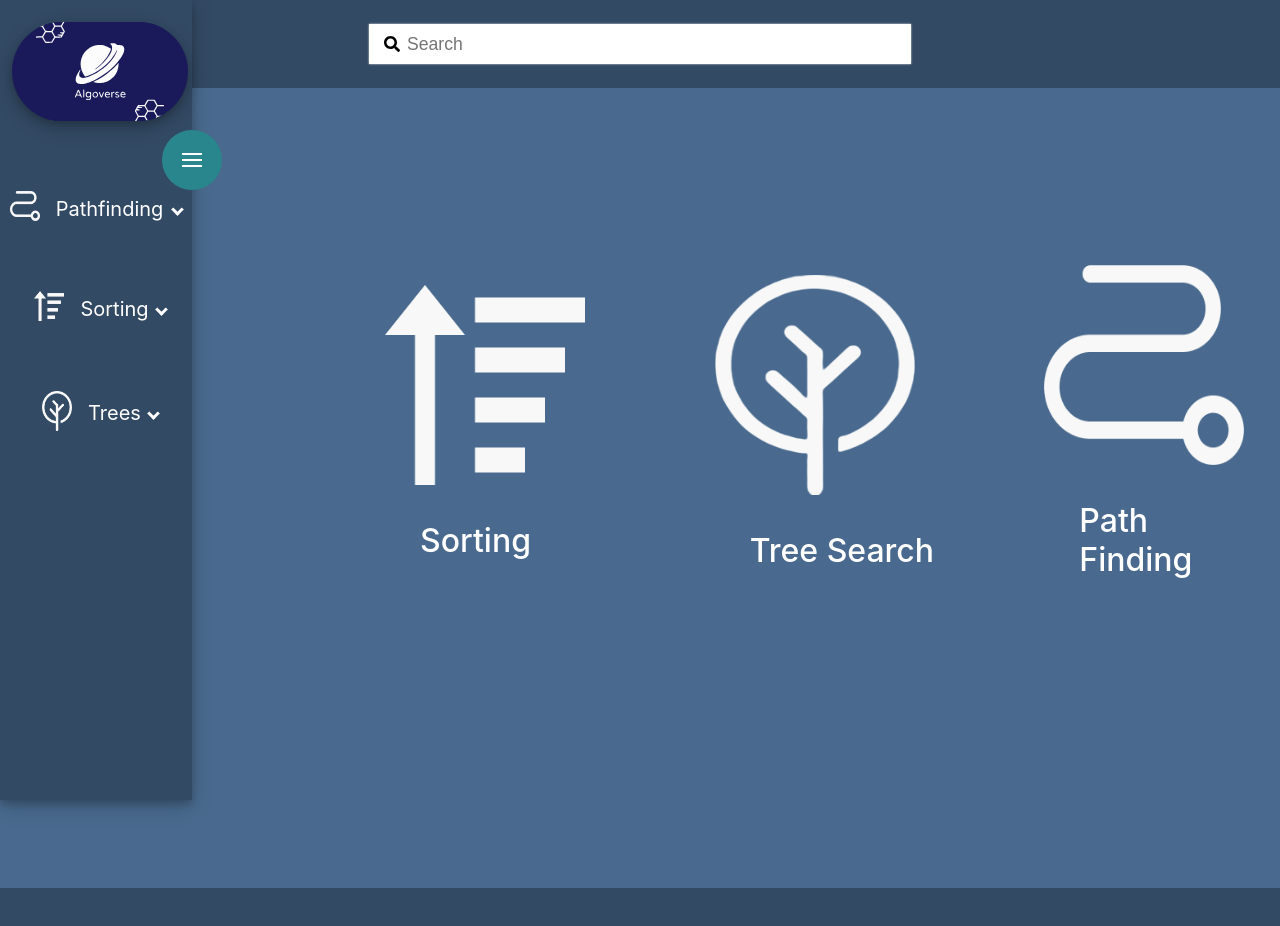
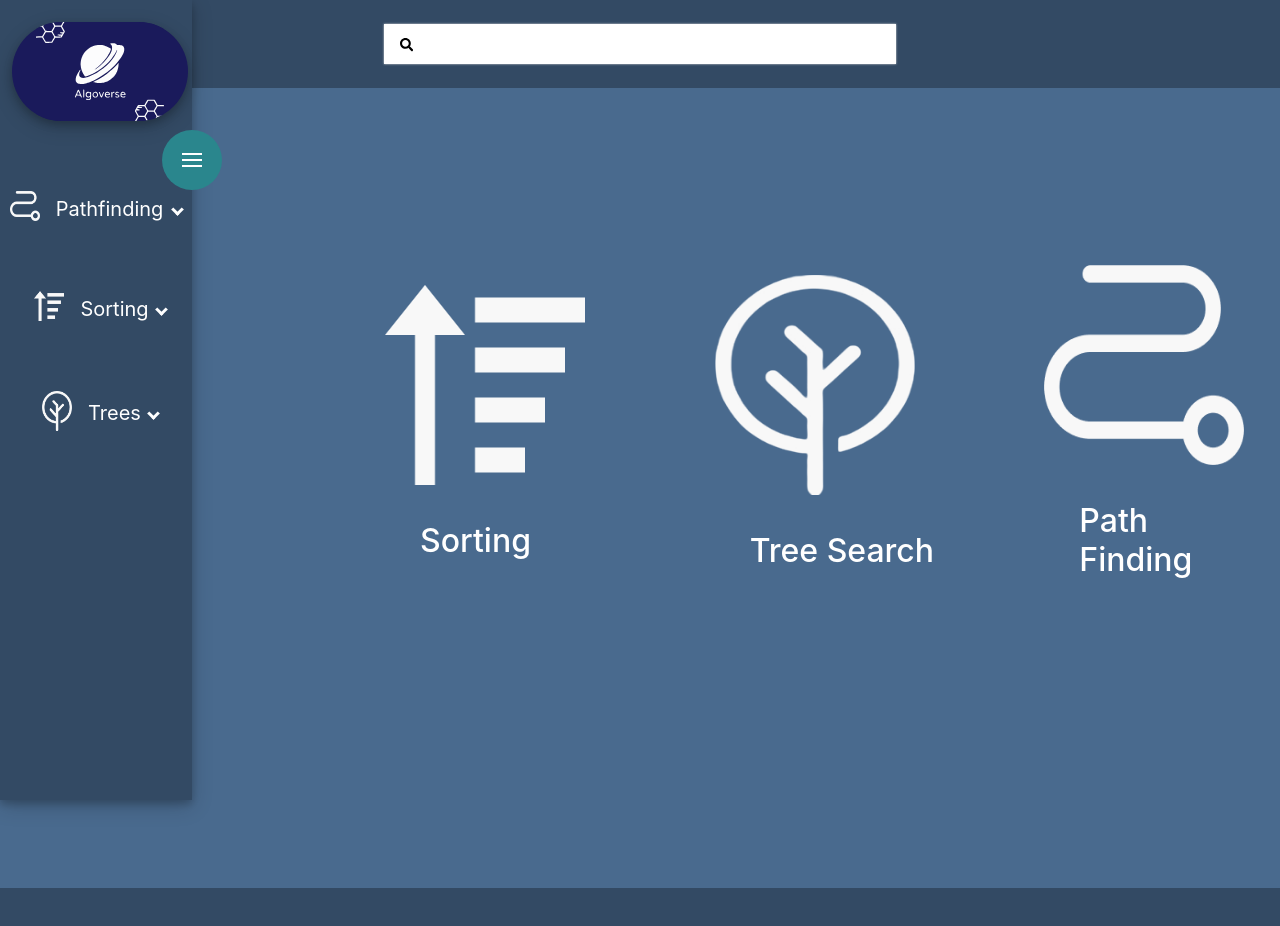
Before and after one commit to juliusbrehme/AlgoVerse, a React (Create React App) app in the folder Frontend/algoverse/: page / in a window 1280 px wide. Shown: the top 926 px of the page. Built offline with nearby package versions, Linux system fonts and the light colour scheme.

Commit message:
finished searchbar component

```diff
--- a/Frontend/algoverse/package.json
+++ b/Frontend/algoverse/package.json
@@ -4,6 +4,7 @@
   "private": true,
   "dependencies": {
     "@babel/plugin-proposal-private-property-in-object": "^7.21.0",
+    "@fortawesome/fontawesome-free": "^6.5.0",
     "@testing-library/jest-dom": "^5.17.0",
     "@testing-library/react": "^13.4.0",
     "@testing-library/user-event": "^13.5.0",
--- a/Frontend/algoverse/src/components/SearchBar.css
+++ b/Frontend/algoverse/src/components/SearchBar.css
@@ -11,12 +11,20 @@
   margin-bottom: auto;
 }
 
+.search-input{
+  height: auto;
+  width: 100%;
+  border-color: transparent;
+  font-size: 1.1rem;
+  text-align: center;
+  color: darkslategray;
+}
+
 .search-bar {
   background-color: white;
   width: 40%;
   border-radius: 0px;
   height: 2.5rem;
-  padding: 0 15px;
   box-shadow: 0px 0px 2px #ddd;
   display: flex;
   align-items: center;
--- a/Frontend/algoverse/src/components/SearchBar.js
+++ b/Frontend/algoverse/src/components/SearchBar.js
@@ -1,12 +1,65 @@
 import "./SearchBar.css";
 import { FaSearch } from "react-icons/fa";
+import React, { useState } from "react";
+import { useNavigate } from "react-router-dom";
+
+const pages = [
+  { name: "Mainpage", path: "/" },
+  { name: "Dijkstra", path: "/pathfinding?algorithm=Dijkstra" },
+  { name: "pathfinding", path: "/pathfinding" },
+  // other pages
+];
 
 function SearchBar() {
+  const navigate = useNavigate();
+  const [inputValue, setInputValue] = useState("");
+
+  const handleChange = (e) => {
+    setInputValue(e.target.value);
+  };
+
+  const handleSelect = () => {
+    const selectedPage = pages.find(
+      (page) => page.name.toLowerCase() === inputValue.toLowerCase()
+    );
+    if (selectedPage) {
+      navigate(selectedPage.path);
+    }
+  };
+
+  const handleKeyDown = (e) => {
+    if (e.key === "Enter") {
+      handleSelect();
+    }
+  };
+
   return (
     <div className="container">
       <div className="search-bar">
-        <FaSearch id="search-icon" />
-        <input type="text" placeholder="Search" />
+        <button
+          onClick={handleSelect}
+          style={{
+            border: "none",
+            background: "none",
+            marginLeft: "10px",
+            marginTop: "5px",
+          }}
+        >
+          <FaSearch />
+        </button>
+        <input
+          className="search-input"
+          list="pages"
+          value={inputValue}
+          onChange={handleChange}
+          onBlur={handleSelect}
+          onKeyDown={handleKeyDown}
+        />
+        <datalist id="pages">
+          {pages.map((page, index) => (
+            <option key={index} value={page.name} />
+          ))}
+        </datalist>
       </div>
     </div>
   );
```
Also changed, not shown: 2 other files (tests, documents, lock files or other folders).
